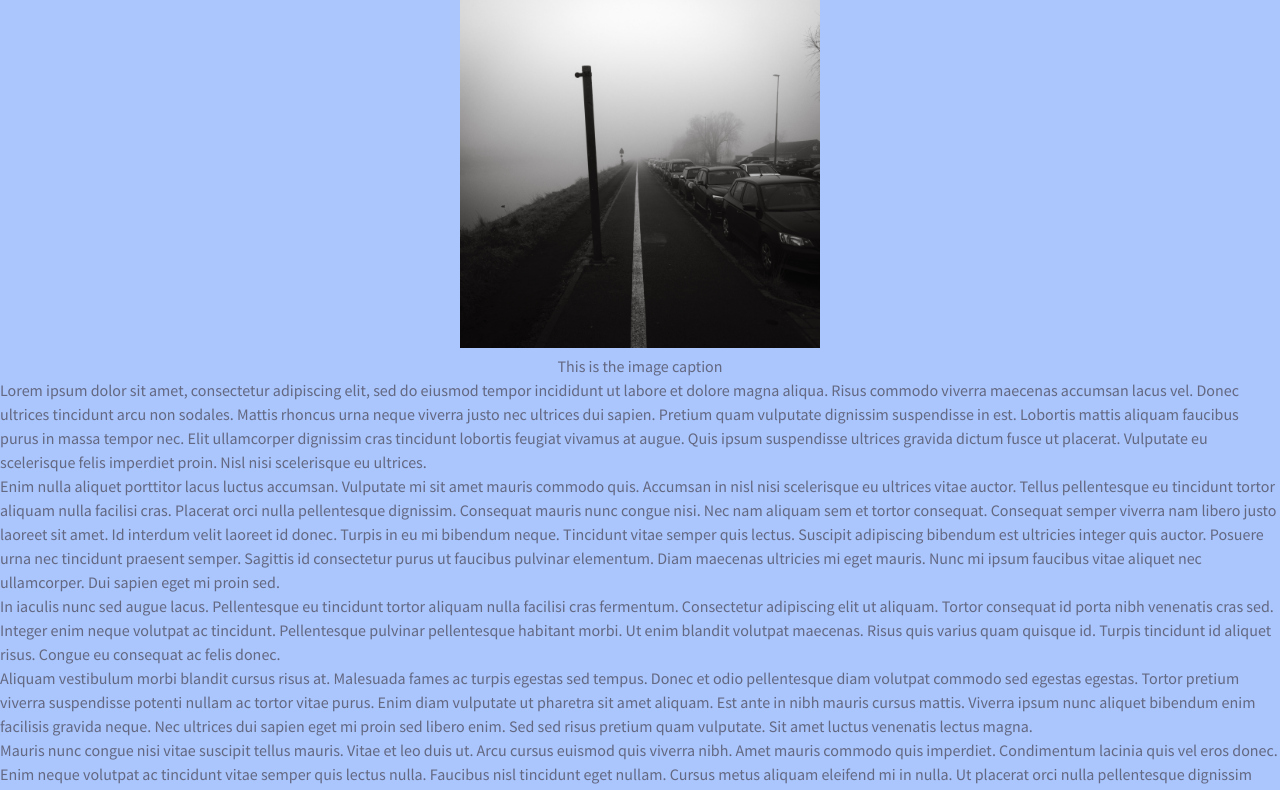
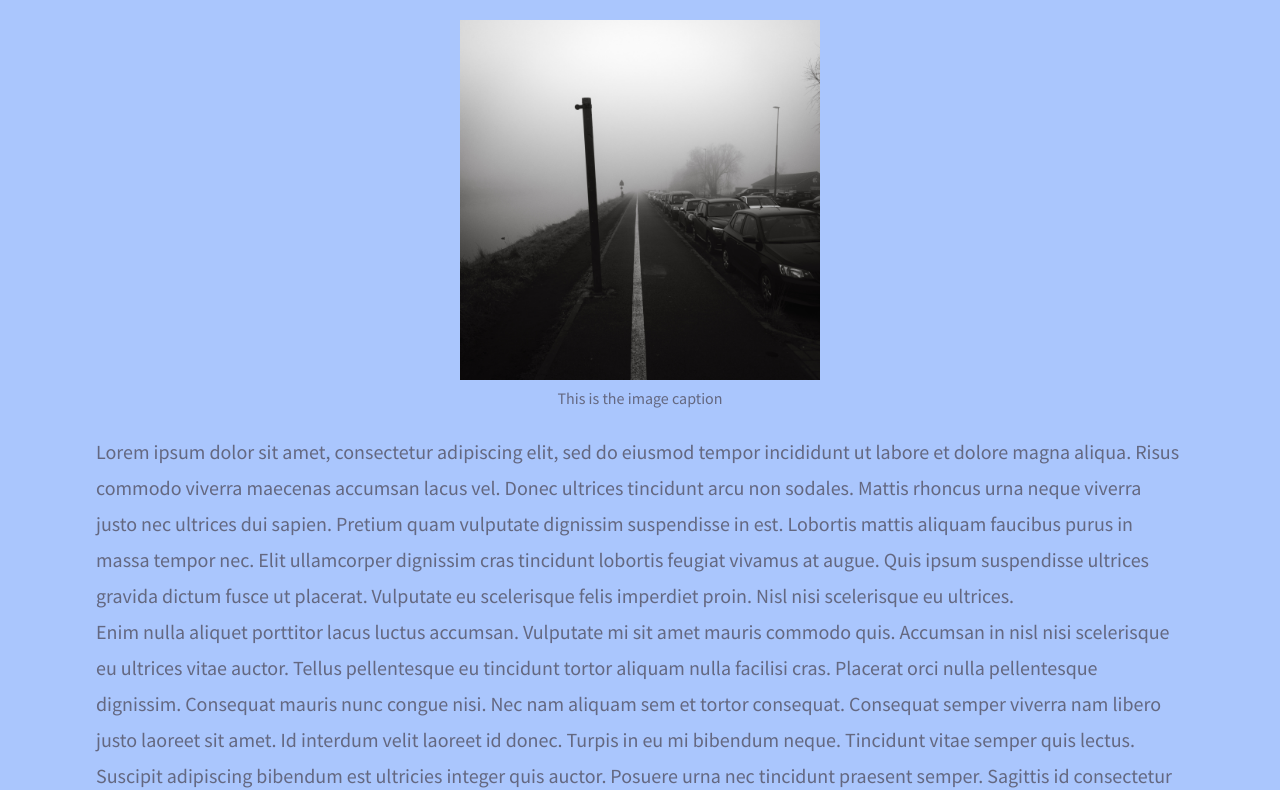
Before and after one commit to samueljacobs98/jamstack-blog, an Eleventy site: page src/blog/2022-04-13-article-2.md in a window 1280 px wide. Shown: the part 247-1037 px from the top of the page. Built offline with nearby package versions, Linux system fonts and the light colour scheme; Eleventy itself is replaced by a stand-in of ours; files that its build step writes are made by us from their sources.

Commit message:
updated styling for blog posts

```diff
--- a/src/style.css
+++ b/src/style.css
@@ -243,6 +243,23 @@ h6 {
   justify-content: flex-start;
   align-items: center;
   min-height: 100vh;
+  padding: 0 2rem;
+}
+
+@media screen and (min-width: 768px) {
+  .article {
+    padding: 0 6rem;
+  }
+}
+
+.article > p {
+  line-height: 180%;
+  font-size: var(--fs-small);
+}
+
+.article > figure {
+  margin: 2rem 0;
+  margin-bottom: 1.5rem;
 }
 
 .article__heading,
```
